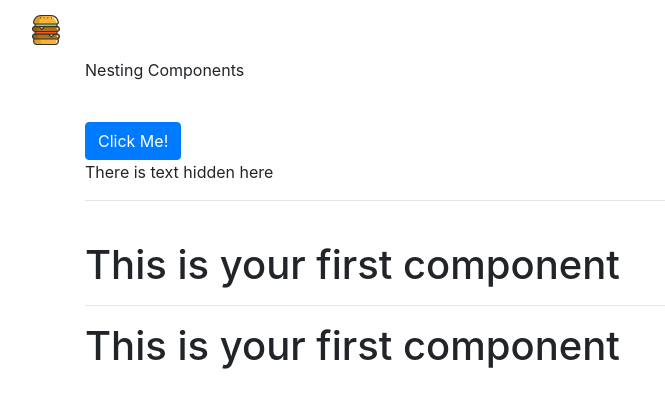
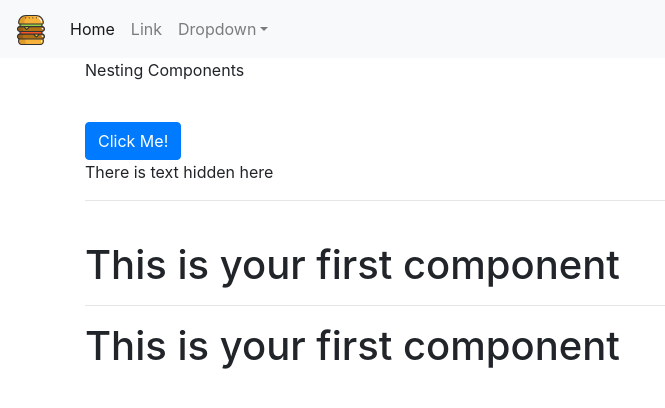
Before and after one commit to amrkh97/my-food-app, an Angular app: page / in a window 1280 px wide. Shown: the top 408 px of the page, without its empty margins (0-665 px from the left). Built offline with nearby package versions, Linux system fonts and the light colour scheme.

Commit message:
Fixed Navbar
-Missing Dropdown

```diff
--- a/angular.json
+++ b/angular.json
@@ -25,6 +25,8 @@
                             "src/assets"
                         ],
                         "styles": [
+                            "node_modules/jquery/dist/jquery.min.js",
+                            "node_modules/popper.js/dist/umd/popper.min.js",
                             "node_modules/bootstrap/dist/css/bootstrap.min.css",
                             "src/styles.css"
                         ],
--- a/package.json
+++ b/package.json
@@ -22,6 +22,9 @@
     "@angular/router": "~10.1.5",
     "@ng-bootstrap/ng-bootstrap": "^7.0.0",
     "bootstrap": "^4.5.2",
+    "jquery": "^3.5.1",
+    "jquery.js": "0.0.2-security",
+    "popper.js": "^1.16.1",
     "rxjs": "~6.6.0",
     "tslib": "^2.0.0",
     "zone.js": "~0.10.2"
--- a/src/app/navigation/navigation.component.html
+++ b/src/app/navigation/navigation.component.html
@@ -1,26 +1,29 @@
-<nav class="navbar navbar-default">
-    <div class="container-fluid">
-        <div class="navbar-header">
-            <a href="#" class="navbar-brand">
-                <img src="../../assets/burger.svg" width="30" height="30" alt="Burger Icon">
+<nav class="navbar navbar-expand-lg navbar-light bg-light">
+    <a routerLink="/" class="navbar-brand">
+        <img src="../../assets/burger.svg" width="30" height="30" alt="Burger Icon">
+    </a>
+    <button class="navbar-toggler" type="button" data-toggle="collapse" data-target="#navbarSupportedContent" aria-controls="navbarSupportedContent" aria-expanded="false" aria-label="Toggle navigation">
+      <span class="navbar-toggler-icon"></span>
+    </button>
 
-            </a>
-        </div>
-
-        <div class="collapse navbar-collapse">
-            <ul class="nav navbar-nav">
-                <li><a href="#">Recipes</a></li>
-                <li><a href="#">Shopping List</a></li>
-            </ul>
-            <ul class="nav navbar-nav navbar-right">
-                <li class="dropdown">
-                    <a href="#" class="dropdown-toggle" role="button">Manage <span class="caret"></span></a>
-                    <ul class="dropdown-menu">
-                        <li><a href="#">Save Data</a></li>
-                        <li><a href="#">Fetch Data</a></li>
-                    </ul>
-                </li>
-            </ul>
-        </div>
+    <div class="collapse navbar-collapse" id="navbarSupportedContent">
+        <ul class="navbar-nav mr-auto">
+            <li class="nav-item active">
+                <a class="nav-link" href="#">Home <span class="sr-only">(current)</span></a>
+            </li>
+            <li class="nav-item">
+                <a class="nav-link" href="#">Link</a>
+            </li>
+            <li class="nav-item dropdown ">
+                <a class="nav-link dropdown-toggle" href="#" id="navbarDropdown" role="button" data-toggle="dropdown" aria-haspopup="true" aria-expanded="false">
+            Dropdown</a>
+                <div class="dropdown-menu" aria-labelledby="navbarDropdown">
+                    <a class="dropdown-item" href="#">Action</a>
+                    <a class="dropdown-item" href="#">Another action</a>
+                    <div class="dropdown-divider"></div>
+                    <a class="dropdown-item" href="#">Something else here</a>
+                </div>
+            </li>
+        </ul>
     </div>
 </nav>
--- a/src/app/navigation/navigation.component.ts
+++ b/src/app/navigation/navigation.component.ts
@@ -1,4 +1,5 @@
-import { Component, OnInit } from '@angular/core';
+import { Component, NgModule, OnInit } from '@angular/core';
+
 
 @Component({
   selector: 'app-navigation',
@@ -6,10 +7,10 @@
   styleUrls: ['./navigation.component.css']
 })
 export class NavigationComponent implements OnInit {
+  collapsed = true;
+  constructor() { }
+  ngOnInit(): void {
 
-  constructor() { }
-
-  ngOnInit(): void {
   }
 
 }
```
Also changed, not shown: 1 other file (tests, documents, lock files or other folders).
